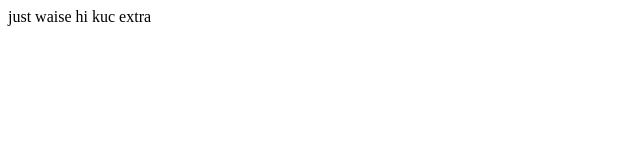
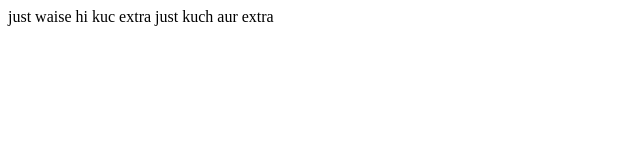
Before and after one commit to aadesh-kumar-nitj/new-repository-, a plain HTML site: page index.html in a window 1280 px wide. Shown: the whole page, without its empty margins (0-640 px from the left). Drawn offline with Linux system fonts and the light colour scheme.

Commit message:
index.html

```diff
--- a/index.html
+++ b/index.html
@@ -1,4 +1,4 @@
 <p>
     just waise hi kuc  extra
-
+just kuch aur extra
 </p>
```
